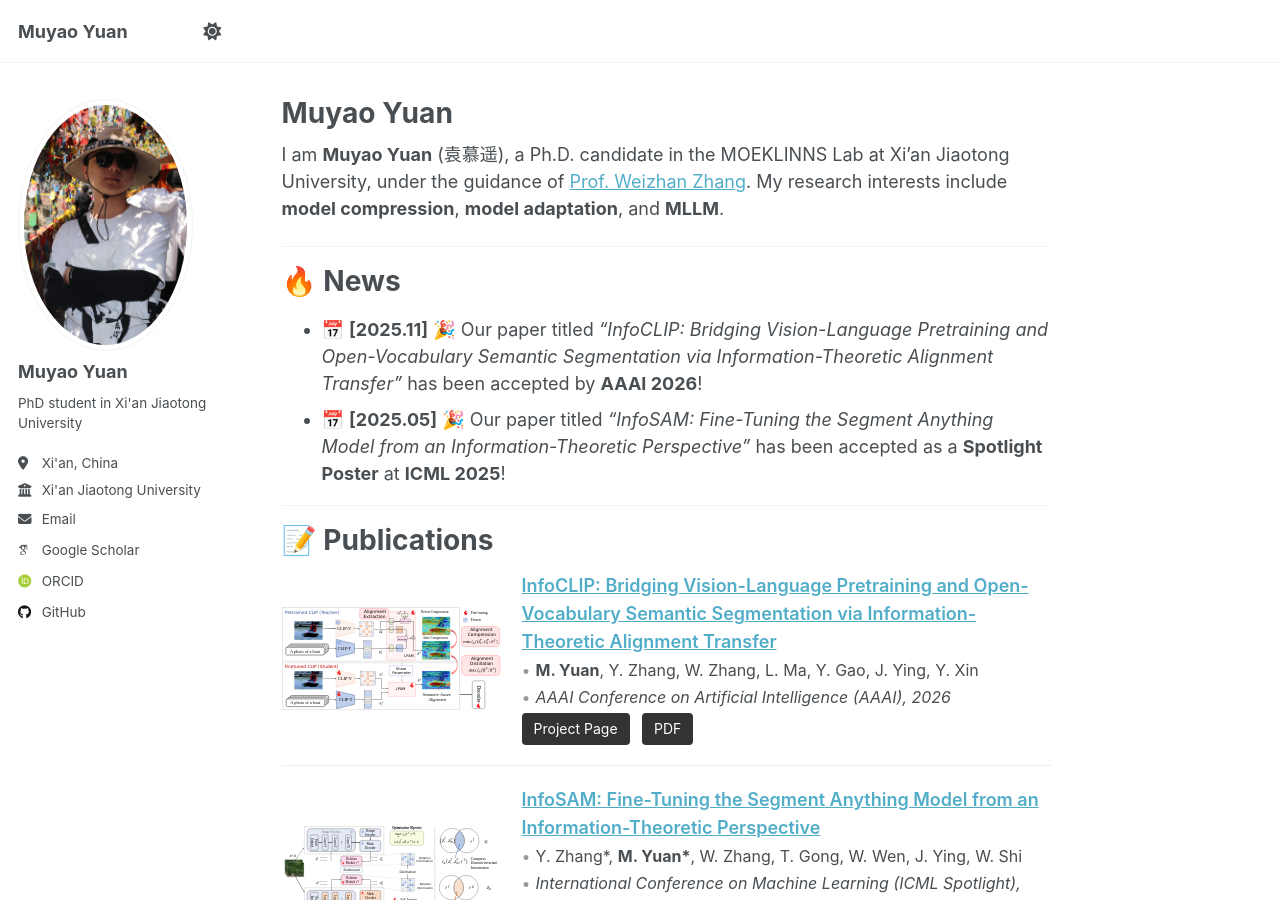
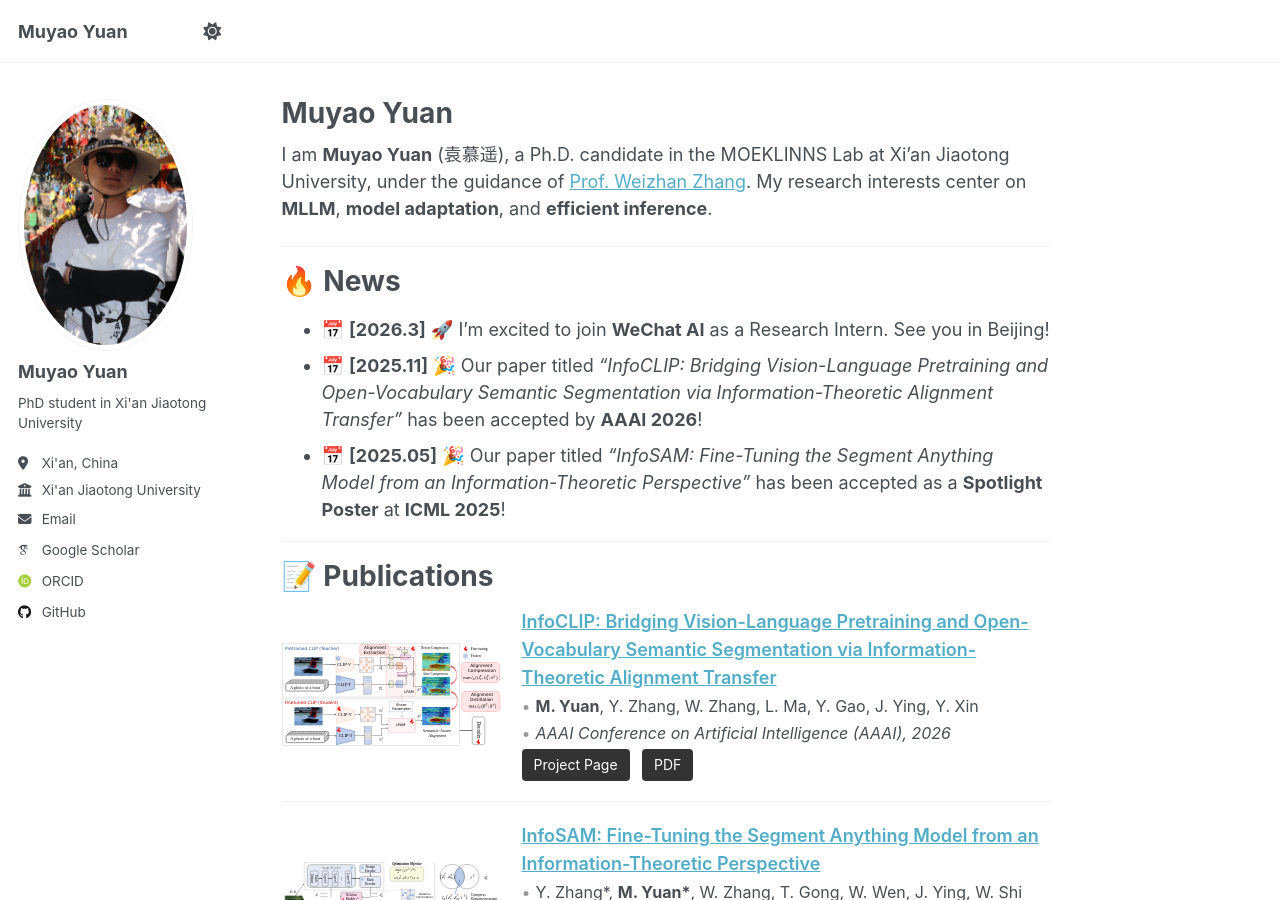
Before and after one commit to MuyaoYuan/MuyaoYuan.github.io, a Jekyll site: the page built from _pages/about.md, in a window 1280 px wide and 900 px high. Built offline with Jekyll 4.4.1, drawn with Linux system fonts in a browser that asks for light colours; some web fonts are replaced; some of the changed text lies outside the part shown.

Commit message:
Revise personal information and internship timeline
Updated research interests and internship details.

```diff
--- a/_pages/about.md
+++ b/_pages/about.md
@@ -107,12 +107,13 @@ redirect_from:
 }
 </style>
 
-I am **Muyao Yuan** (袁慕遥), a Ph.D. candidate in the MOEKLINNS Lab at Xi'an Jiaotong University, under the guidance of [Prof. Weizhan Zhang](https://gr.xjtu.edu.cn/en/web/zhangwzh123). My research interests include **model compression**, **model adaptation**, and **MLLM**.
+I am **Muyao Yuan** (袁慕遥), a Ph.D. candidate in the MOEKLINNS Lab at Xi'an Jiaotong University, under the guidance of [Prof. Weizhan Zhang](https://gr.xjtu.edu.cn/en/web/zhangwzh123). My research interests center on **MLLM**, **model adaptation**, and **efficient inference**.
 
 ---
 
 🔥 News
 ======
+- 📅 **[2026.3]** 🚀 I’m excited to join **WeChat AI** as a Research Intern. See you in Beijing!
 - 📅 **[2025.11]** 🎉 Our paper titled _“InfoCLIP: Bridging Vision-Language Pretraining and Open-Vocabulary Semantic Segmentation via Information-Theoretic Alignment Transfer”_ has been accepted by **AAAI 2026**!
 - 📅 **[2025.05]** 🎉 Our paper titled _“InfoSAM: Fine-Tuning the Segment Anything Model from an Information-Theoretic Perspective”_ has been accepted as a **Spotlight Poster** at **ICML 2025**!
 
@@ -262,8 +263,9 @@ I am **Muyao Yuan** (袁慕遥), a Ph.D. candidate in the MOEKLINNS Lab at Xi'an
 
 🏢 Internships
 ======
+- **2026.3 – Present**, WeChat AI, Tencent, Beijing.
+- **2025.10 – 2025.11**, E-surfing Vision Technology, Shanghai.
 - **2023.10 – 2024.11**, China Telecom Artificial Intelligence Technology, Beijing.
-- **2025.10 – 2025.11**, E-surfing Vision Technology, Shanghai.
 
 ---
 
```
